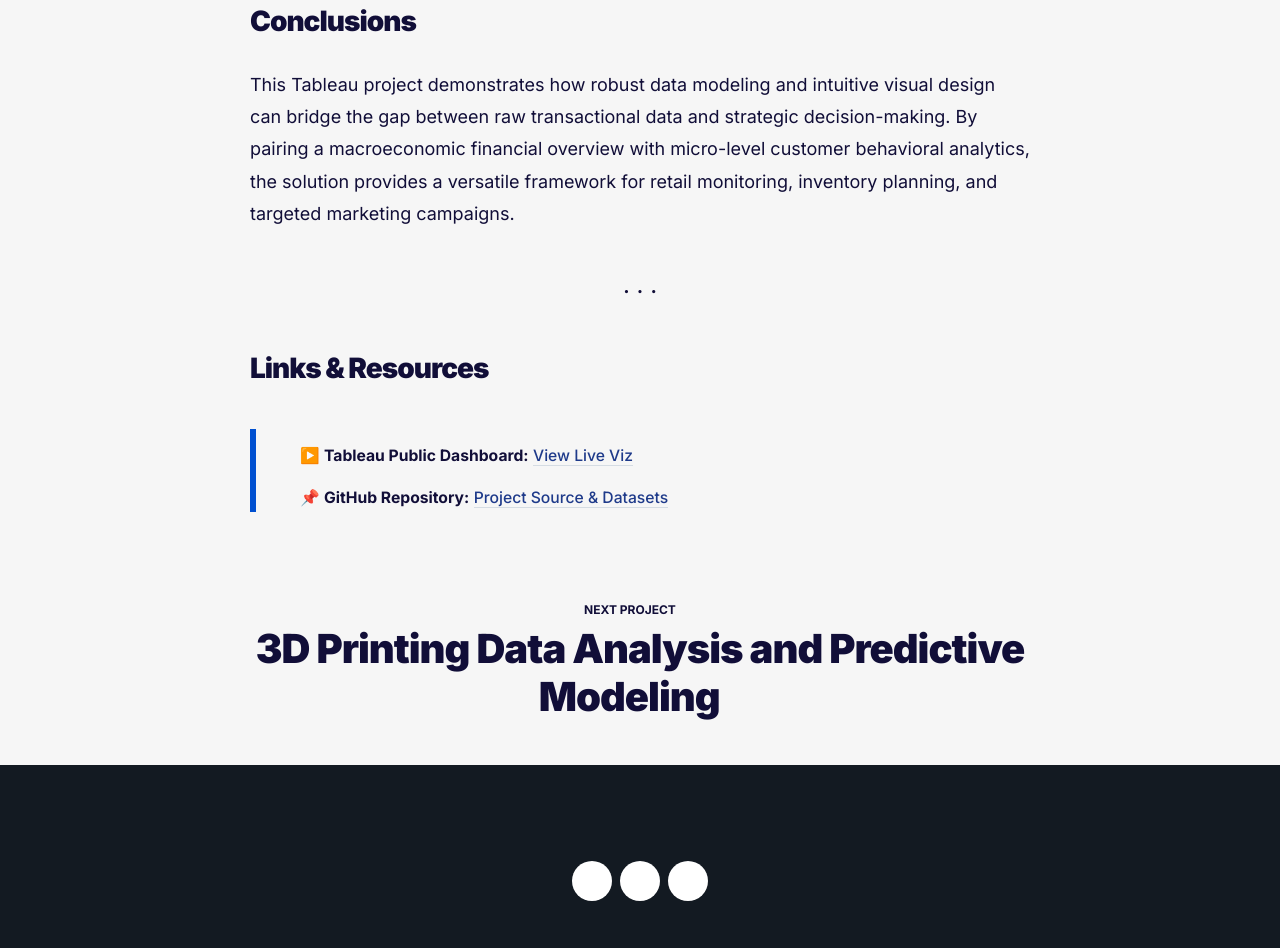
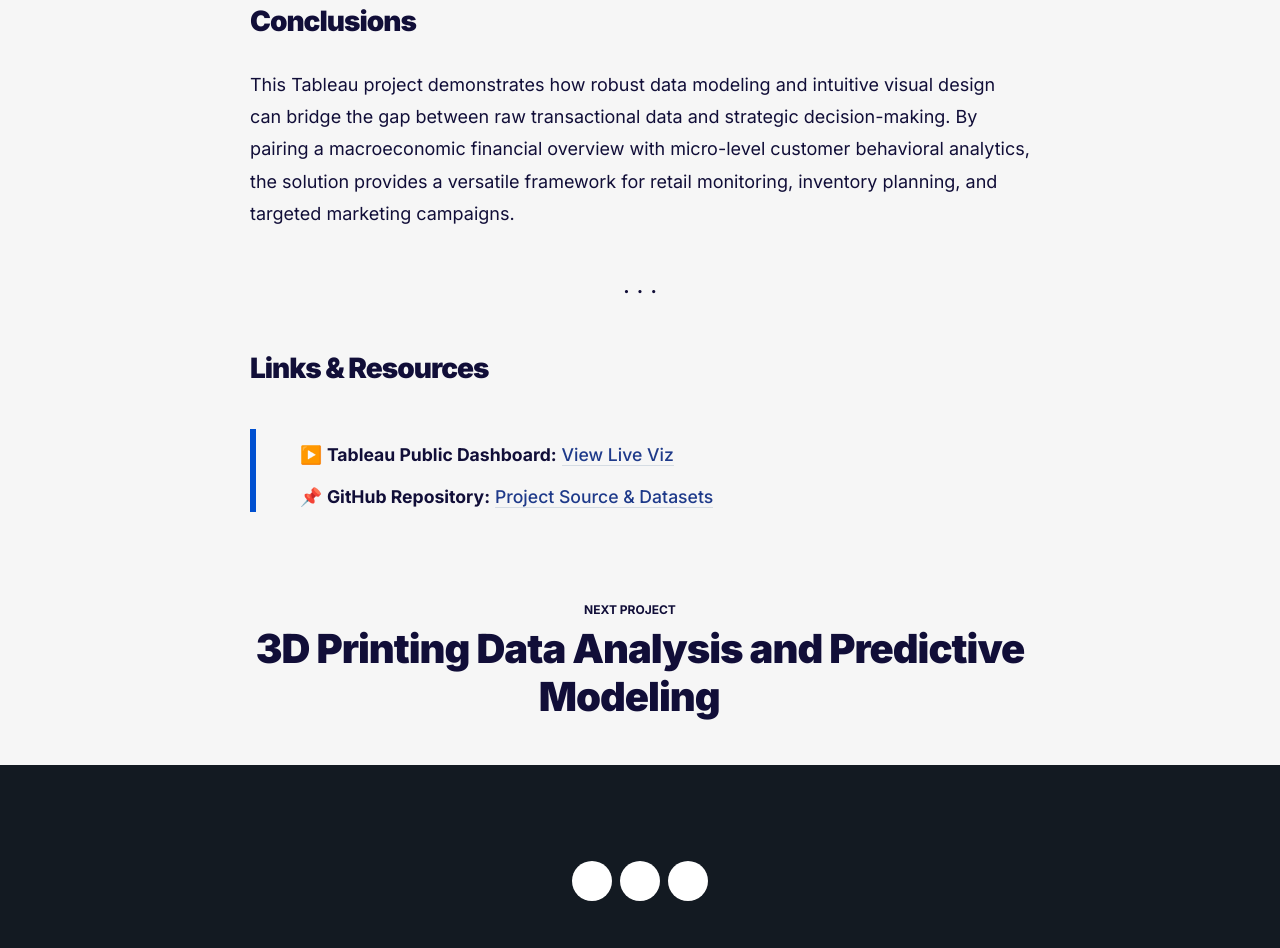
Before and after one commit to gcasarin/gcasarin.github.io, a Jekyll site: the page built from docs/_projects/sales_dashboard.md, in a window 1280 px wide. Shown: the part 5282-6230 px from the top of the page. Built offline with Jekyll 4.4.1, drawn with Linux system fonts in a browser that asks for light colours.

Commit message:
Fix formatting in sales_dashboard.md links section

```diff
--- a/docs/_projects/sales_dashboard.md
+++ b/docs/_projects/sales_dashboard.md
@@ -101,7 +101,7 @@ This Tableau project demonstrates how robust data modeling and intuitive visual
 
 ## Links & Resources
 
-> <span style="font-size: 0.98rem; line-height: 1.8;">
+> <span style="font-size: 1.10rem; line-height: 1.8;">
 > ▶️ **Tableau Public Dashboard:** [View Live Viz](https://public.tableau.com/app/profile/gabriele.casarin/viz/Sales_Dashboard_Project_17510126295020/SalesDash)<br>
 > 📌 **GitHub Repository:** [Project Source & Datasets](https://github.com/GabryGit/Tableau_Project-Sales-and-Customer-Dashboard)<br>
 > </span>
```
